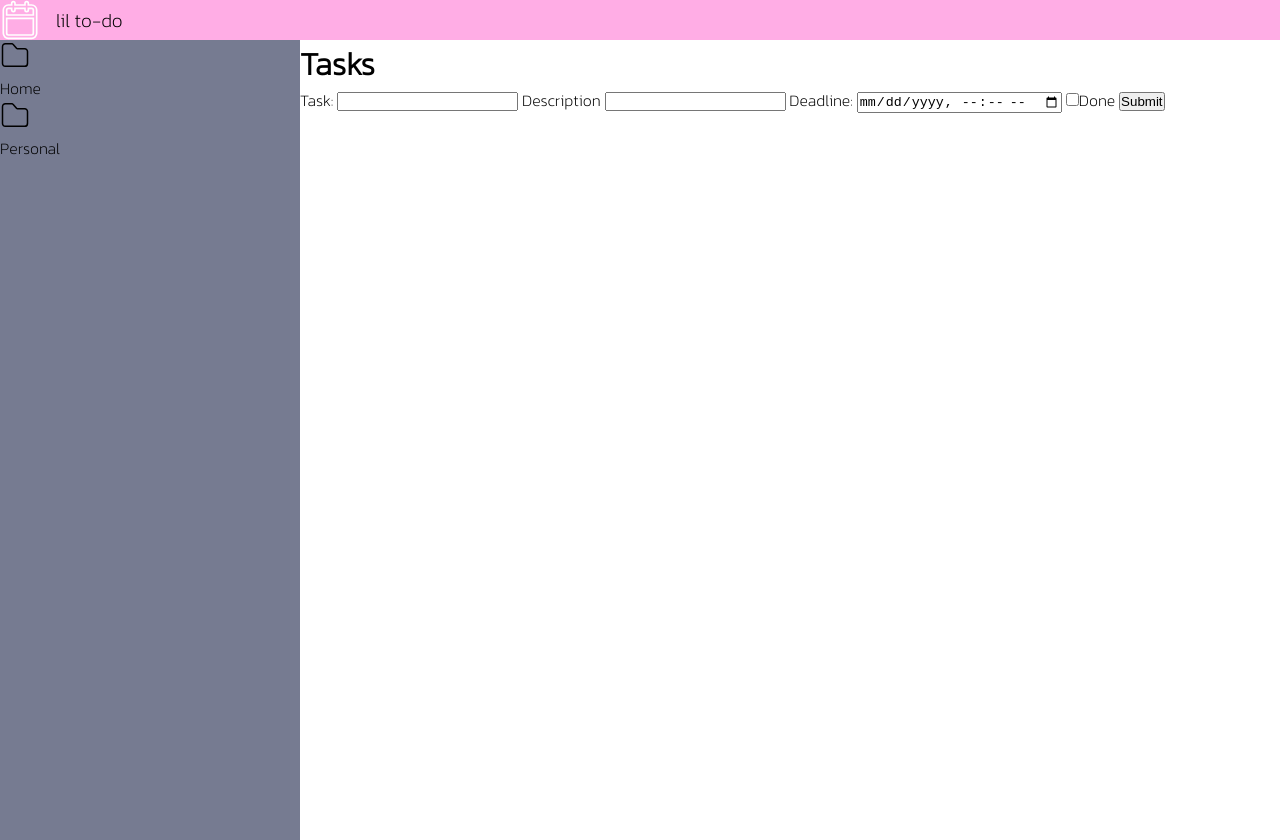
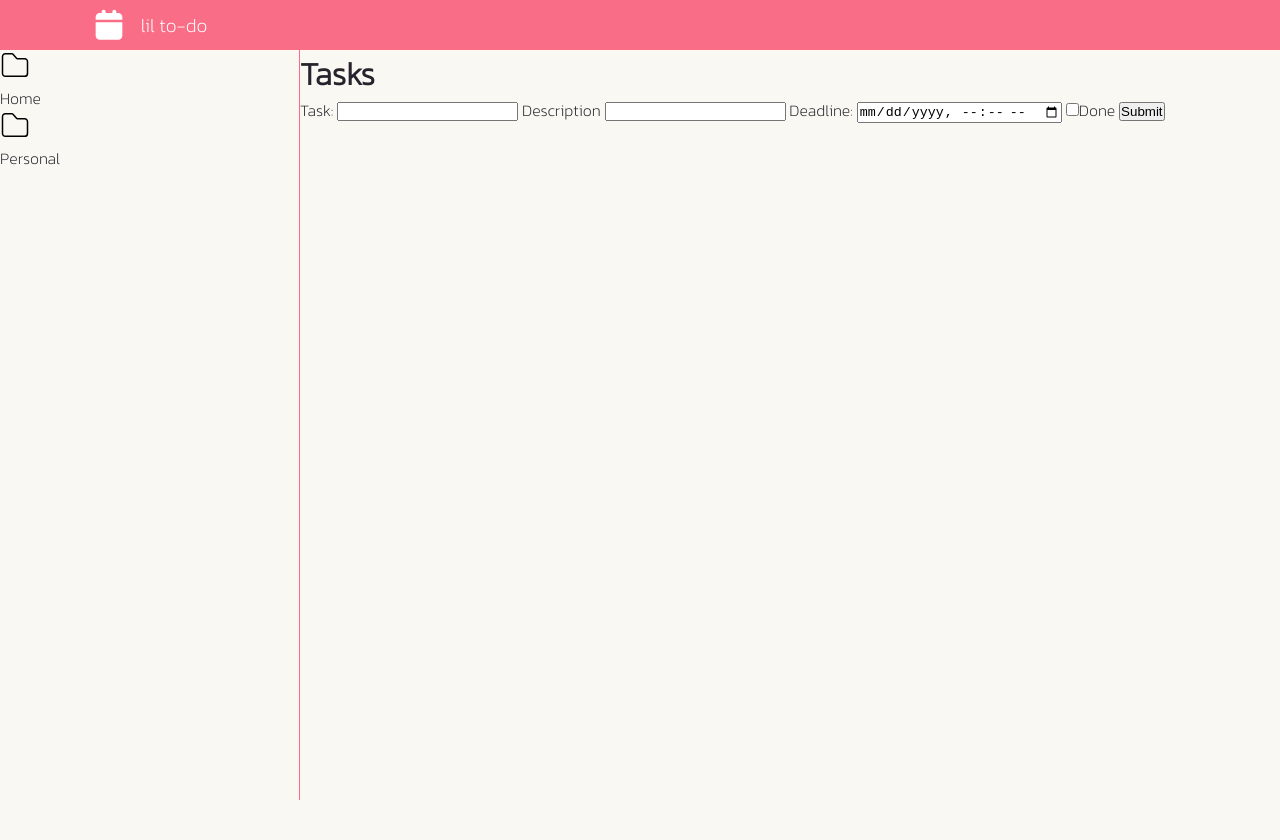
Before and after one commit to morveine/to-do-list, a plain HTML site: page index.html in a window 1280 px wide. After the commit the page ends 800 px from the top, so only its background shows below. Drawn offline with Linux system fonts and the light colour scheme.

Commit message:
work on layout

```diff
--- a/index.html
+++ b/index.html
@@ -13,23 +13,24 @@
 
 <body>
     <header>
-        <div class="header-wrapper">
         <div class="logo-name">
-                <svg height="40px" viewBox="0 0 24 24" fill="none" xmlns="http://www.w3.org/2000/svg" stroke="#ffffff">
+            <svg height="2rem" viewBox="0 0 24 24" fill="none" xmlns="http://www.w3.org/2000/svg" stroke="#ffffff"
+                stroke-width="0.00024000000000000003">
                 <g id="SVGRepo_bgCarrier" stroke-width="0"></g>
                 <g id="SVGRepo_tracerCarrier" stroke-linecap="round" stroke-linejoin="round"></g>
                 <g id="SVGRepo_iconCarrier">
-                        <path fill-rule="evenodd" clip-rule="evenodd"
-                            d="M17 2C17 1.44772 16.5523 1 16 1C15.4477 1 15 1.44772 15 2V3H9V2C9 1.44772 8.55228 1 8 1C7.44772 1 7 1.44772 7 2V3H5C3.34315 3 2 4.34315 2 6V20C2 21.6569 3.34315 23 5 23H19C20.6569 23 22 21.6569 22 20V6C22 4.34315 20.6569 3 19 3H17V2ZM20 9V6C20 5.44772 19.5523 5 19 5H17V6C17 6.55228 16.5523 7 16 7C15.4477 7 15 6.55228 15 6V5H9V6C9 6.55228 8.55228 7 8 7C7.44772 7 7 6.55228 7 6V5H5C4.44772 5 4 5.44772 4 6V9H20ZM4 11H20V20C20 20.5523 19.5523 21 19 21H5C4.44772 21 4 20.5523 4 20V11Z"></path>
+                    <path
+                        d="M8 0.5C8.82843 0.5 9.5 1.17157 9.5 2V3H14.5V2C14.5 1.17157 15.1716 0.5 16 0.5C16.8284 0.5 17.5 1.17157 17.5 2V3H19C20.6569 3 22 4.34315 22 6V8H2V6C2 4.34315 3.34315 3 5 3H6.5V2C6.5 1.17157 7.17157 0.5 8 0.5Z"
+                        fill="#ffffff"></path>
+                    <path d="M2 20V10H22V20C22 21.6569 20.6569 23 19 23H5C3.34315 23 2 21.6569 2 20Z" fill="#ffffff">
+                    </path>
                 </g>
             </svg>
             <p class=" page-name">lil to-do</p>
         </div>
-        </div>
+        <div class="dummy"></div>
     </header>
-
-    <main>
-        <div class="sidebar">
+    <aside>
         <div class="sidebar-folder">
             <svg class="folder-icon" height="30px" viewBox="0 0 24 24" xmlns="http://www.w3.org/2000/svg"
                 fill="#000000">
@@ -68,8 +69,8 @@
             </svg>
             <p class="folder-name">Personal</p>
         </div>
-        </div>
-        <div class="main-content-wrapper">
+    </aside>
+    <main>
         <h1>Tasks</h1>
         <div id="tasks-wrapper">
             <div class="task" id="task-template">
@@ -88,7 +89,6 @@
             <label for="done"><input type="checkbox" name="done" id="done">Done</label>
             <input type="submit" value="Submit">
         </form>
-        </div>
     </main>
     <script src="index.js"></script>
 </body>
--- a/style.css
+++ b/style.css
@@ -8,42 +8,48 @@
 /* variables */
 
 :root {
-    --lavender-pink: #FFADE5;
-    --peach: #F7C59F;
-    --space-cadet: #2A324B;
-    --slate-gray: #767B91;
-    --electric-blue: #8AF3FF;
+    --lavender: #D8DDEF;
+    --accent-pink: #f96d87;
+    --background-beige: #f9f8f2;
+    --text-black: #27232C;
     font-family: 'Kanit', sans-serif;
 }
 
 /* style */
 
-body > * {
-    /* padding: 0 3%; */
+body {
+    display: grid;
+    grid-template-columns: minmax(200px, 300px) 5fr;
+    grid-template-rows: 50px auto;
+    height: 100dvh;
+    background-color: var(--background-beige);
+    color: var(--text-black);
 }
 
 header {
-    background-color: var(--lavender-pink);
+    background-color: var(--accent-pink);
+    grid-column: 1/3;
+    color: white;
+    display: grid;
+    grid-template-columns: minmax(200px, 300px) 5fr;
 }
 
 .logo-name {
     display: flex;
     align-items: center;
+    justify-content: center;
     gap: 1rem;
-}
-
-.logo-name>p {
+    grid-column: 1/2;
     font-size: 1.2rem;
 }
 
-main {
-    display: flex;
+.dummy {
+    grid-column: 2/3;
+    display: inline-block;
 }
 
-.sidebar {
-    background-color: var(--slate-gray);
-    width: 300px;
-    height: 100vh;
+aside {
+    border-right: var(--accent-pink) 1px solid;
 }
 
 #task-template {
```
Lines whose indentation alone changed are shown as unchanged.
